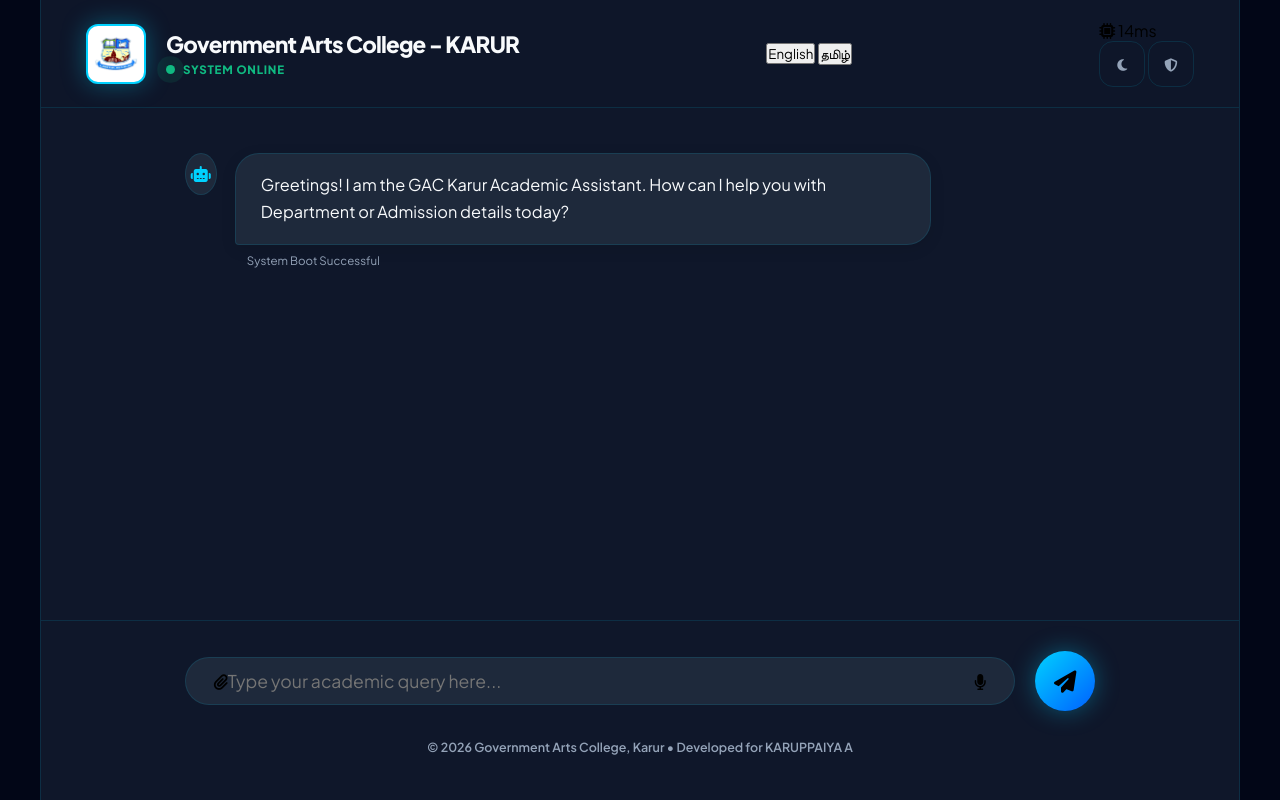
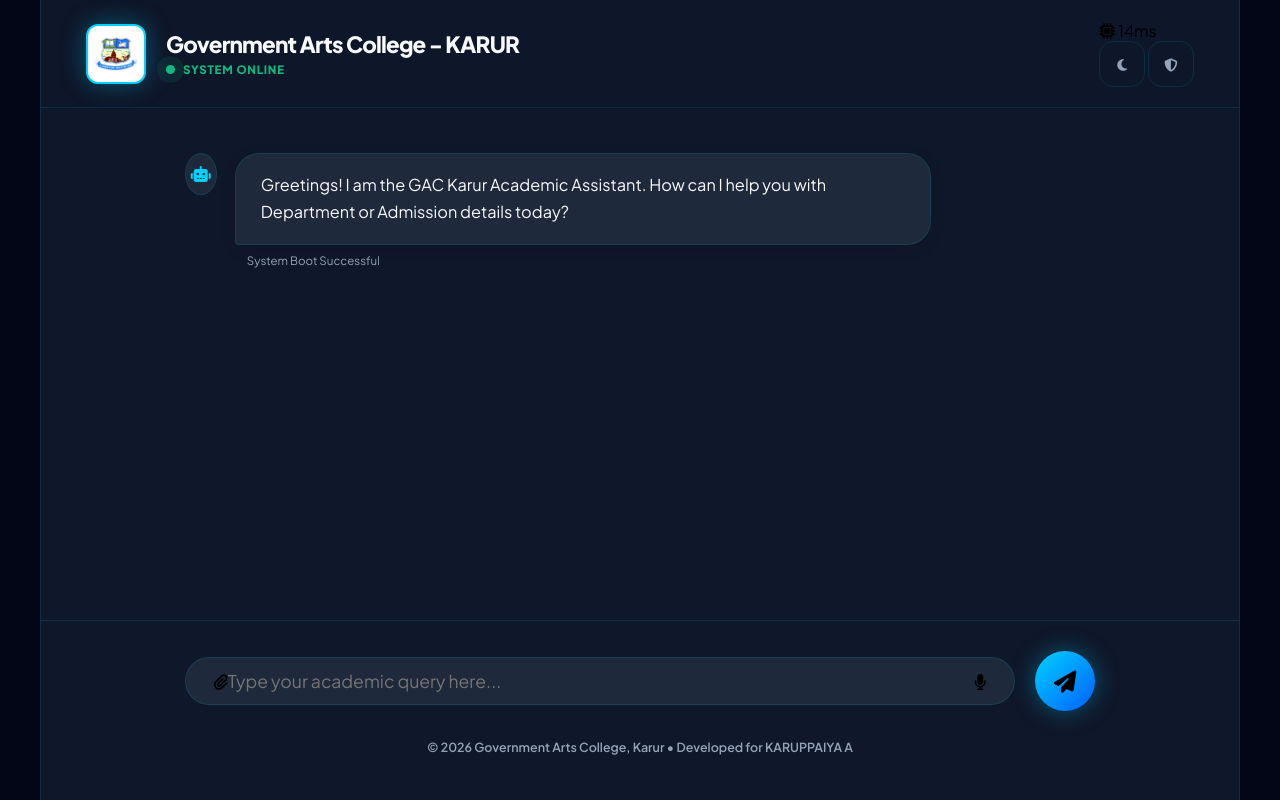
Before and after one commit to akptry26-bit/GACK-AI, a Flask app: page / in a window 1280 px wide. Run offline with Flask 3, Linux system fonts and the light colour scheme.

Commit message:
index.html

```diff
--- a/templates/index.html
+++ b/templates/index.html
@@ -24,18 +24,7 @@
                     </div>
                 </div>
             </div>
-<div class="lang-selector">
-    <button onclick="setLanguage('en')">English</button>
-    <button onclick="setLanguage('ta')">தமிழ்</button>
-</div>
 
-<script>
-let userLang = 'en'; // Default
-function setLanguage(lang) {
-    userLang = lang;
-    alert("Language set to: " + (lang === 'ta' ? 'Tamil' : 'English'));
-}
-</script>
 
             <div class="header-right">
                 <div class="environment-stats">
```
